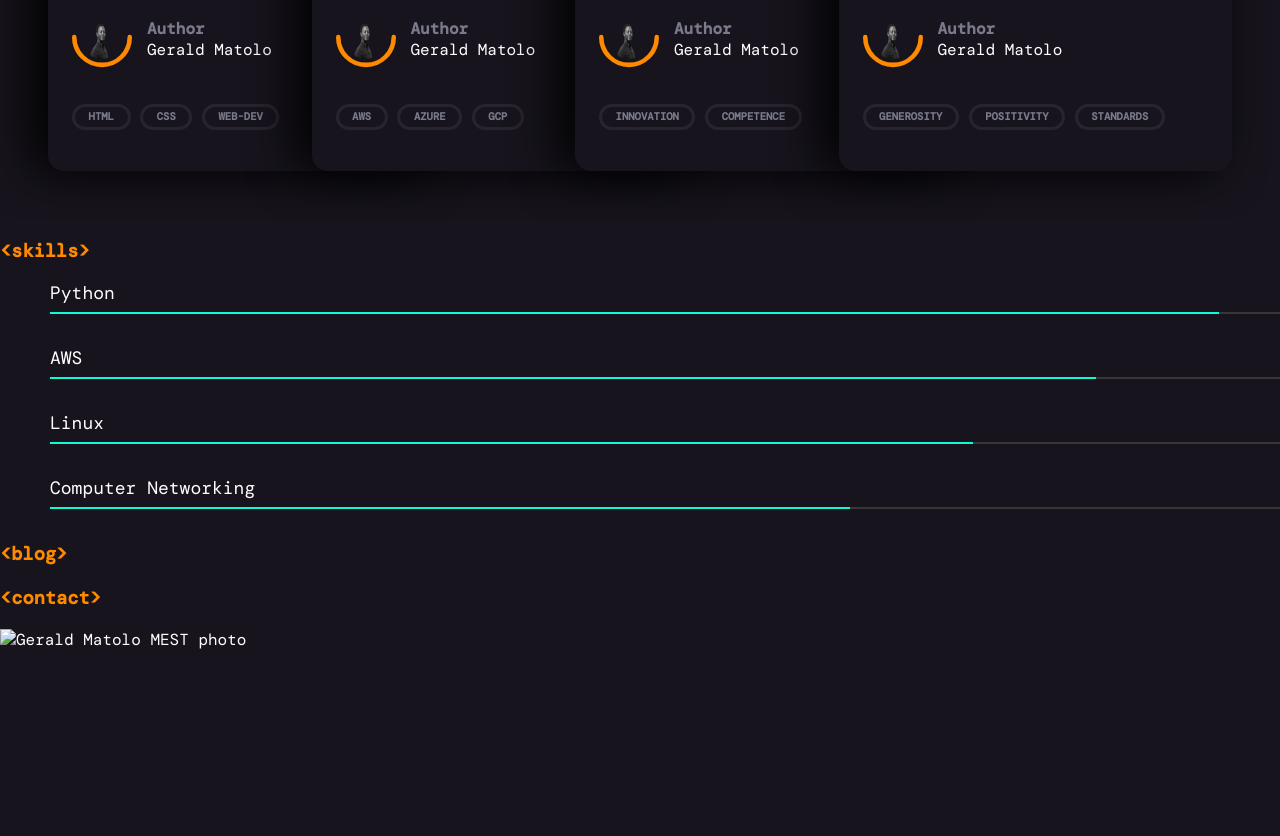
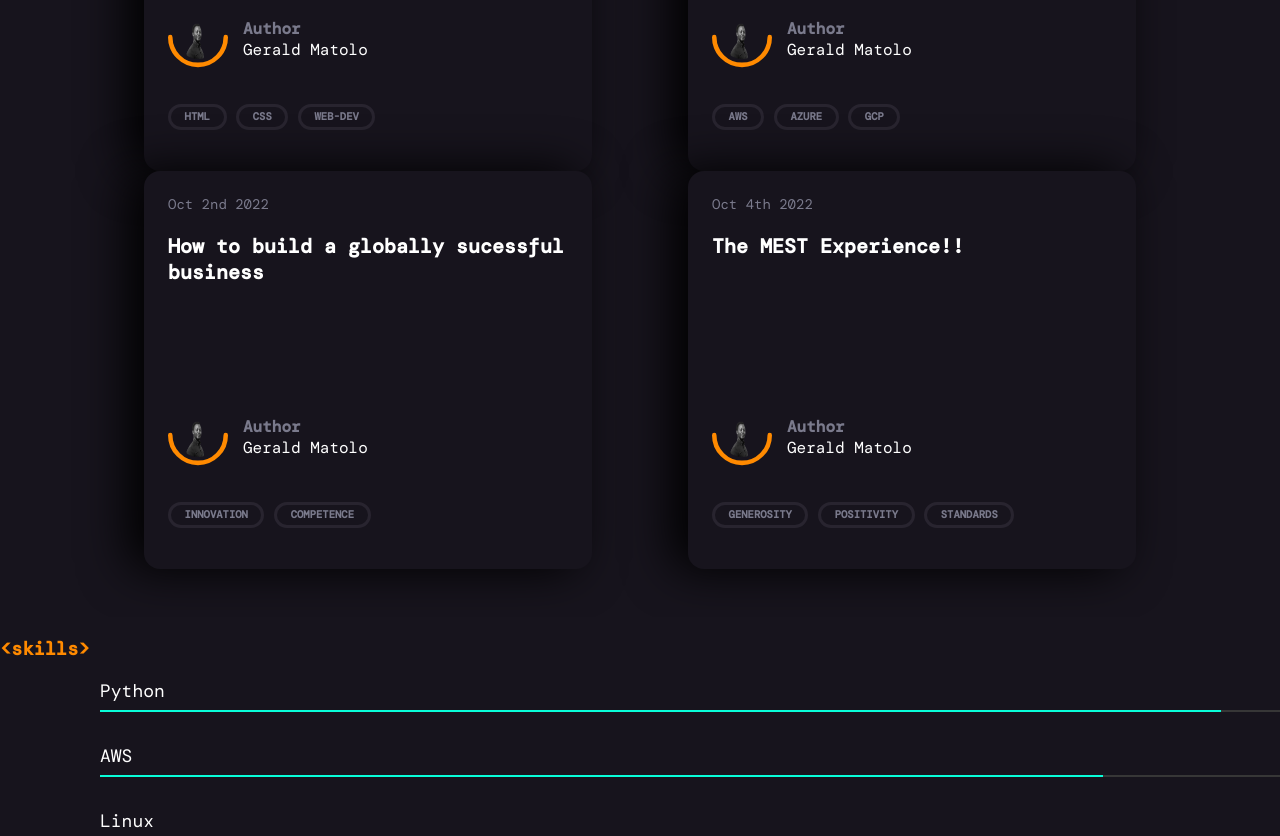
Before and after one commit to Gmatolo/mest-team-app, a plain HTML site: page gmatolo/index.html in a window 1280 px wide. Shown: the part 1224-2060 px from the top of the page. Before the commit the page ends 1874 px from the top, so only its background shows below. Drawn offline with nearby package versions, Linux system fonts and the light colour scheme; a web font is replaced by a local one.

Commit message:
upadating blog cards

```diff
--- a/gmatolo/assets/css/style.css
+++ b/gmatolo/assets/css/style.css
@@ -20,6 +20,8 @@ a {
 .card-list {
     display: flex;
     padding: 3rem;
+    flex-wrap: wrap;
+    justify-content: space-evenly;
     overflow-x: scroll;
 }
 
@@ -77,16 +79,16 @@ a {
 
 .card:focus-within~.card,
 .card:hover~.card {
-    transform: translateX(130px);
+    transform: translateX(10px);
 }
 
 .card:hover {
     transform: translateY(-1rem);
 }
 
-.card:not(:first-child) {
+/* .card:not(:first-child) {
     margin-left: -130px;
-}
+} */
 
 
 .card-header {
@@ -237,13 +239,13 @@ a {
     content: "<contact>"
 }
 
-.skills-details {
+.skills-section {
+    display: flex;
+    flex-direction: column;
     box-sizing: border-box;
+    margin-left: 100px;
 }
 
-.skill-section {
-    margin-left: 50px;
-}
 
 /* .blog-section {
     margin-left: 50px;
@@ -286,9 +288,7 @@ a {
 }
 
 /* Large devices (desktops, 992px and up) */
-@media (min-width: 992px) {
-
-}
+@media (min-width: 992px) {}
 
 /* X-Large devices (large desktops, 1200px and up) */
 @media (min-width: 1200px) {
--- a/gmatolo/index.html
+++ b/gmatolo/index.html
@@ -164,8 +164,7 @@
     </article>
   </section>
   <h3 class="skills-tag"></h3>
-  <section class="skill-section">
-    <div class="skills-details">
+  <section class="skills-section">
     <div class="chart">
       <span>Python</span>
       <footer>
@@ -194,7 +193,6 @@
     <div class="chart"></div>
     <div class="chart"></div>
     <div class="chart"></div>
-    </div>
   </section>
   <section class="blog-section">
     <div>
@@ -208,7 +206,7 @@
       <h3 class="contact-tag">
 
       </h3>
-      <img src="./assets/images" alt="Gerald Matolo MEST photo">
+      <img src="./assets/images/gerald-mest-photo.png" alt="Gerald Matolo MEST photo">
     </div>
   </section>
 </body>
```
Lines whose indentation alone changed are shown as unchanged.
